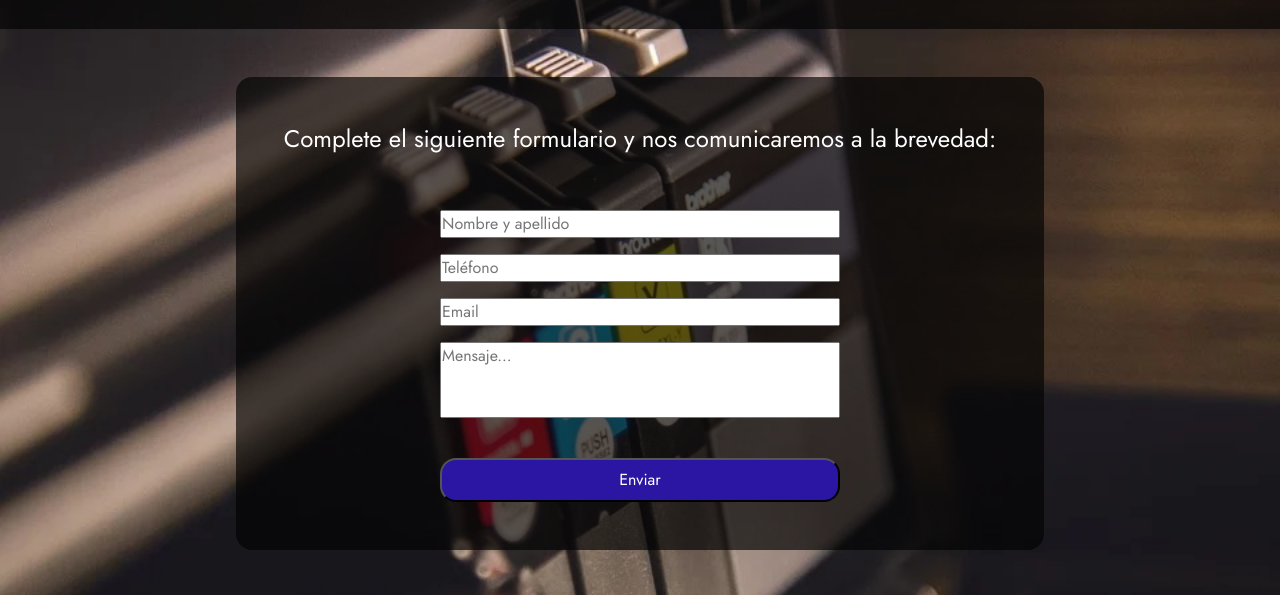
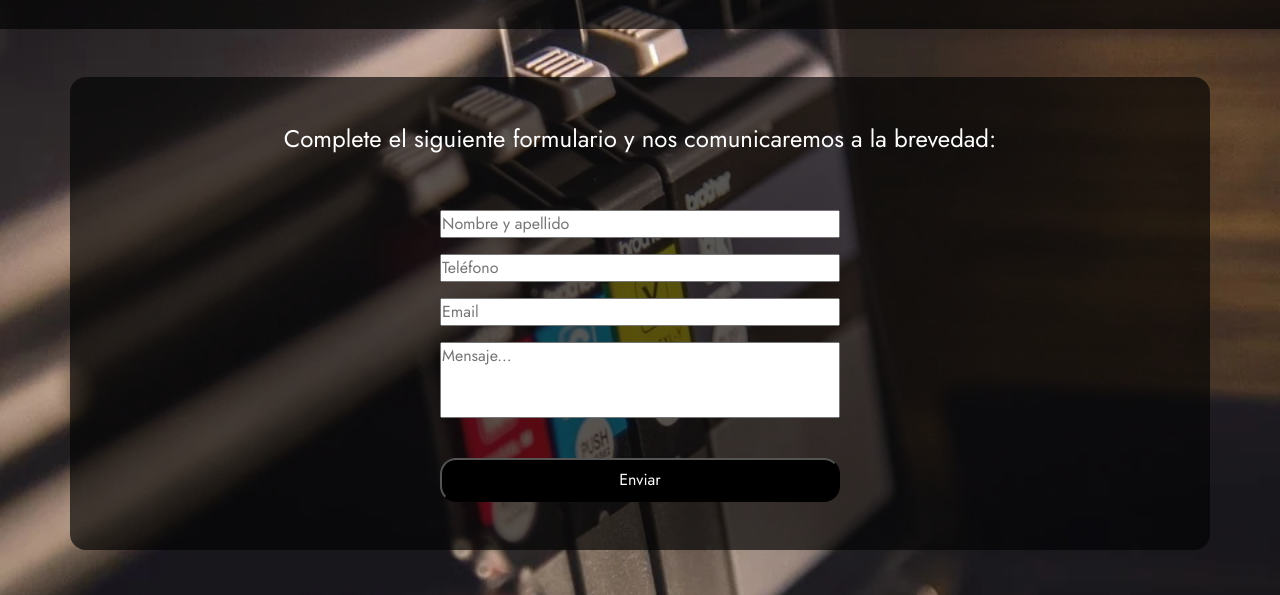
Before and after one commit to Yurakoski/graphics-ink-bootstrap, a website: page paginas/contacto.html in a window 1280 px wide. Shown: the part 360-955 px from the top of the page. Drawn offline with nearby package versions, Linux system fonts and the light colour scheme.

Commit message:
modificacion estilos formulario

```diff
--- a/paginas/contacto.html
+++ b/paginas/contacto.html
@@ -59,19 +59,19 @@
     </header>
 
 <main>
-  <div class="fondoInicio">
+  <div class="fondoInicio pb-5">
     <div class="titulo text-center p-5 mb-5">
         <h1>Formulario de contacto</h1>
     </div>
 
-    <div class="container centrado pb-5">
-      <form class="formulario fondoOpaco bordeRedondeado p-5 text-center">
+    <div class="container pt-5 mt-5 text-center fondoOpaco bordeRedondeado">
+      <form class="formulario">
         <h4>Complete el siguiente formulario y nos comunicaremos a la brevedad:</h4>
           <input class="formulario__item mb-3 mt-5" type="text" placeholder="Nombre y apellido"><br>
           <input class="formulario__item mb-3" type="tel" placeholder="Teléfono"><br>
           <input class="formulario__item mb-3" type="email" placeholder="Email"><br>
           <input class="formulario__item--mensaje pb-5 mb-3" type="text" placeholder="Mensaje..."><br>
-          <button class="botonEnviar bordeRedondeado p-2 mt-4">Enviar</button>
+          <button class="botonEnviar bordeRedondeado p-2 mt-4 mb-5 bg-black">Enviar</button>
       </form>
       </div>
     </div>
```
